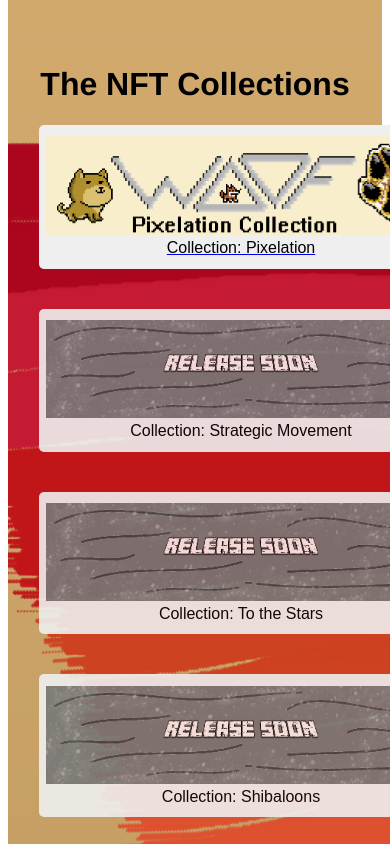
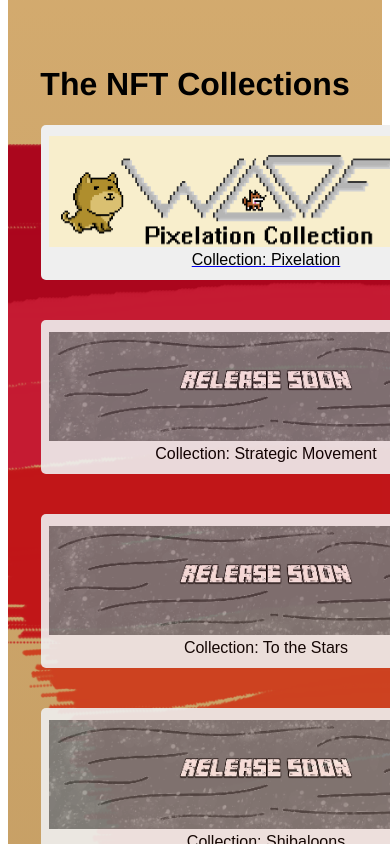
Before and after one commit to MaxiRh/Shibaventures, a SvelteKit app: page / in a window 390 px wide. Shown: the part 3200-4044 px from the top of the page. Built offline with nearby package versions, Linux system fonts and the light colour scheme.

Commit message:
Adjusted contact width

```diff
--- a/src/CollectionButton.svelte
+++ b/src/CollectionButton.svelte
@@ -77,7 +77,10 @@
 
     @media screen and (max-width:500px) {
       body {
-        min-width:450px;
+        min-width:500px;
+      }
+      button{
+        min-width: 450px;
       }
     }
 
--- a/src/ContactArea.svelte
+++ b/src/ContactArea.svelte
@@ -25,6 +25,20 @@
 </div>
 
 <style>
+
+    @media screen and (max-width:500px) {
+      .main-container{
+        min-width: 500px;
+        margin-left:5% auto;
+      }
+    }
+
+    @media screen and (min-width:500px) {
+      .main-container{
+        margin:10px auto;
+      }
+    }
+
     .main-container {
         border-color: 2px solid black;
         width: 90%;
@@ -33,7 +47,6 @@
         display: flex;
         justify-content: space-evenly;
         height: auto;
-        margin:10px auto;
         border-radius: 10px;
     }
 
```
